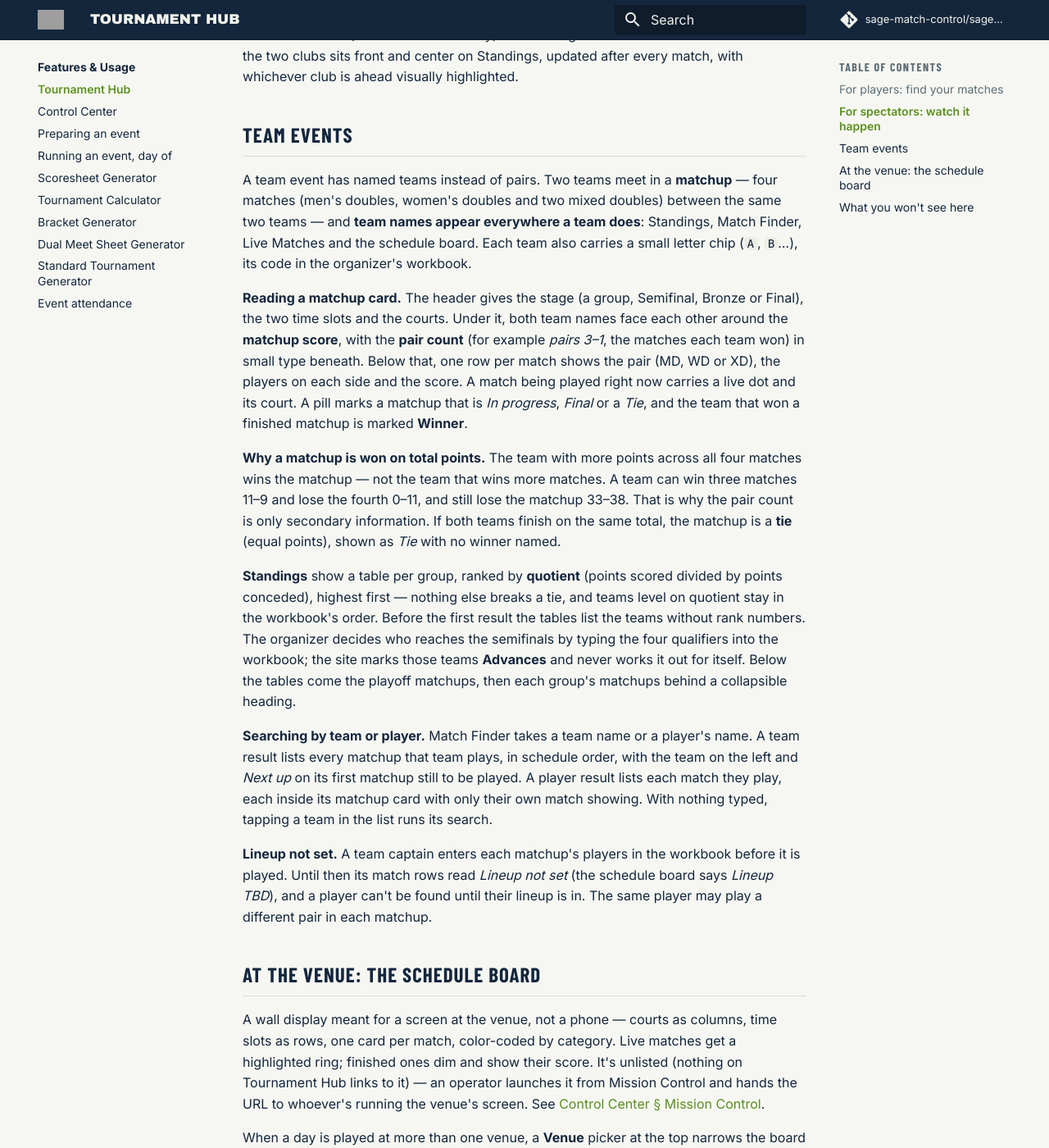
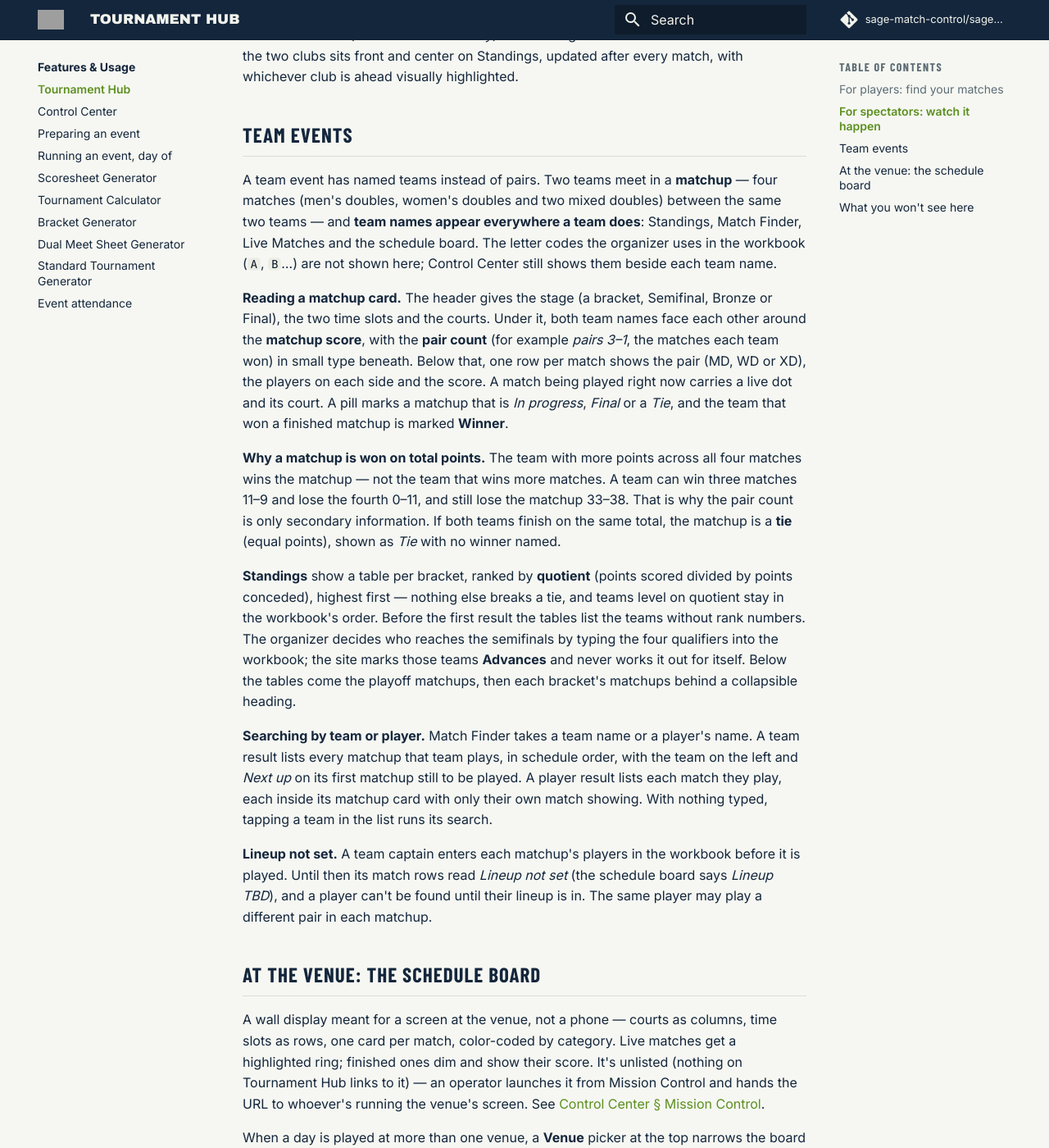
Before and after one commit to sage-match-control/sage-docs, an MkDocs documentation site: the page built from docs/features/tournament-hub.md, in a window 1280 px wide and 1400 px high, scrolled down 1193 px. Shown: the whole window at 82% size. Built offline with MkDocs 1.6.1 and Material for MkDocs 9.7.7, drawn with Linux system fonts in a browser that asks for light colours; comment, search, counter and statistics services are not loaded; some of the changed text lies outside the part shown.

Commit message:
Docs: team events use brackets, hide team letters on the hub, team names above players
Co-Authored-By: Claude Sonnet 5 <noreply@anthropic.com>

```diff
--- a/docs/features/tournament-hub.md
+++ b/docs/features/tournament-hub.md
@@ -52,10 +52,10 @@ A team event has named teams instead of pairs. Two teams meet in a
 **matchup** — four matches (men's doubles, women's doubles and two mixed
 doubles) between the same two teams — and **team names appear everywhere a
 team does**: Standings, Match Finder, Live Matches and the schedule board.
-Each team also carries a small letter chip (`A`, `B`…), its code in the
-organizer's workbook.
+The letter codes the organizer uses in the workbook (`A`, `B`…) are not shown here;
+Control Center still shows them beside each team name.
 
-**Reading a matchup card.** The header gives the stage (a group, Semifinal,
+**Reading a matchup card.** The header gives the stage (a bracket, Semifinal,
 Bronze or Final), the two time slots and the courts. Under it, both team names
 face each other around the **matchup score**, with the **pair count** (for
 example *pairs 3–1*, the matches each team won) in small type beneath. Below
@@ -71,13 +71,13 @@ matchup 33–38. That is why the pair count is only secondary information. If
 both teams finish on the same total, the matchup is a **tie** (equal points),
 shown as *Tie* with no winner named.
 
-**Standings** show a table per group, ranked by **quotient** (points scored
+**Standings** show a table per bracket, ranked by **quotient** (points scored
 divided by points conceded), highest first — nothing else breaks a tie, and
 teams level on quotient stay in the workbook's order. Before the first result
 the tables list the teams without rank numbers. The organizer decides who
 reaches the semifinals by typing the four qualifiers into the workbook; the
 site marks those teams **Advances** and never works it out for itself. Below
-the tables come the playoff matchups, then each group's matchups behind a
+the tables come the playoff matchups, then each bracket's matchups behind a
 collapsible heading.
 
 **Searching by team or player.** Match Finder takes a team name or a player's
@@ -111,7 +111,7 @@ court choices stay in the page address, so bookmark each screen's page once
 and it comes back the same after a restart.
 
 At a team event each card names both teams above their players and carries the
-pair label (MD, WD or XD), and cards are coloured by group rather than by
+pair label (MD, WD or XD), and cards are coloured by bracket rather than by
 category, with playoffs in their own colour.
 
 ## What you *won't* see here
```
Also changed, not shown: docs/features/control-center.md (+2 -2 lines), docs/specs/in-progress/team-tournament-spec.md (+9 -0 lines), docs/technical/control-center.md (+1 -1 lines), docs/technical/schedule-board.md (+2 -2 lines).
